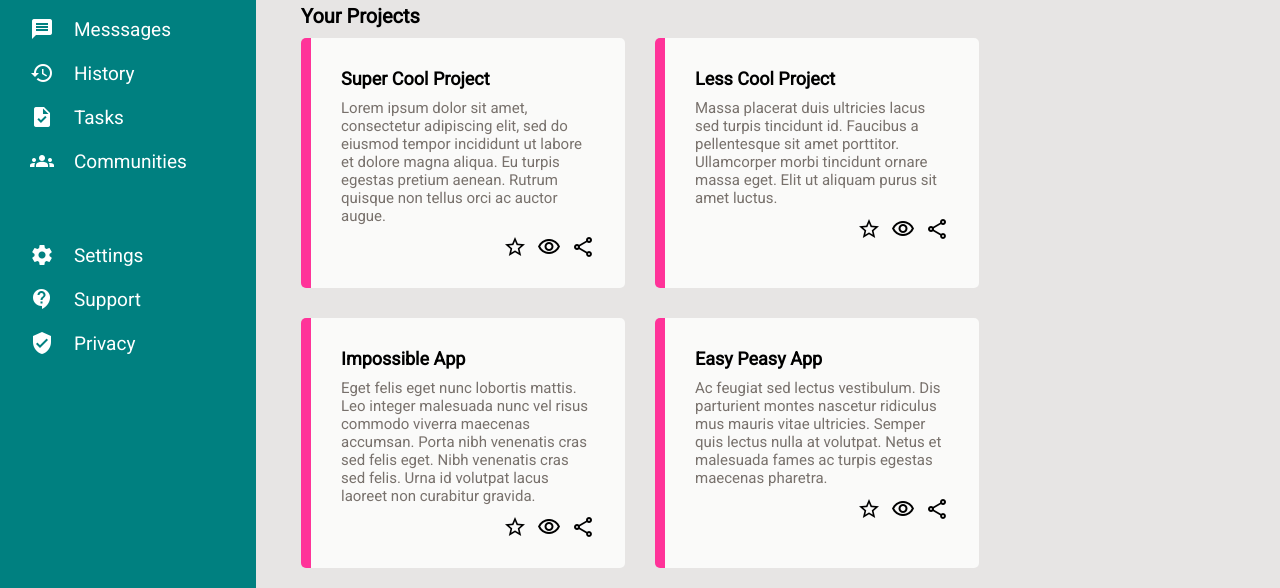
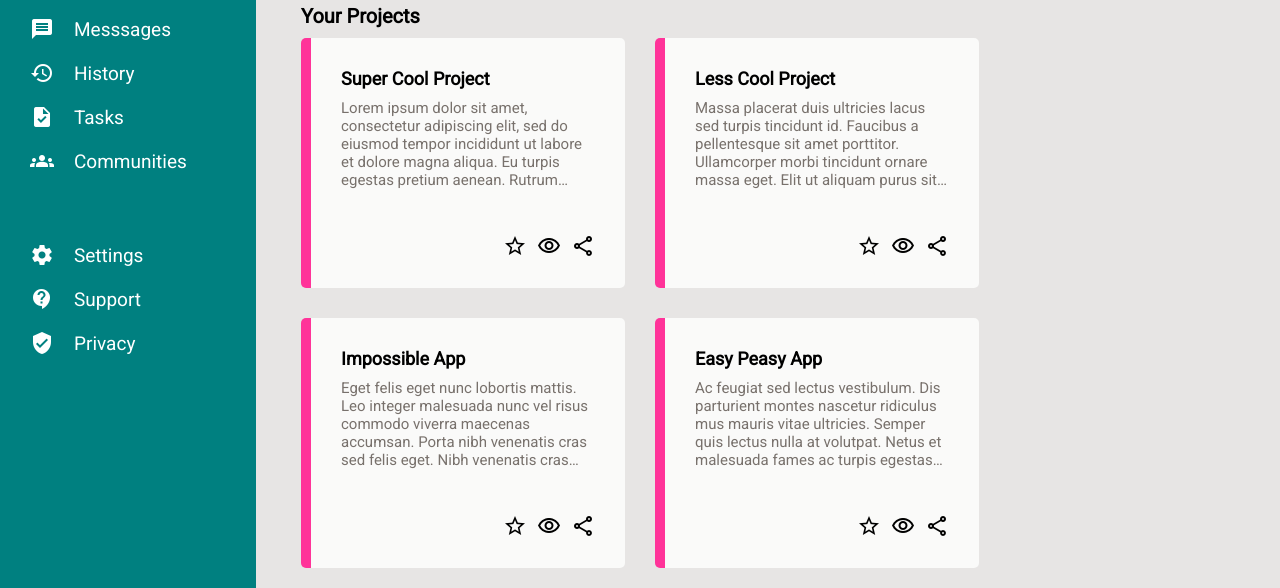
Before and after one commit to omarisayed/admin-dashboard, a plain HTML site: page index.html in a window 1280 px wide. Shown: the part 212-800 px from the top of the page. Drawn offline with Linux system fonts and the light colour scheme.

Commit message:
Completed styling of cards.

```diff
--- a/style.css
+++ b/style.css
@@ -227,6 +227,14 @@ a:active {
     gap: 1rem;
 }
 
+.card p{
+    overflow: hidden;
+   text-overflow: ellipsis;
+   display: -webkit-box;
+   -webkit-line-clamp: 5; /* number of lines to show on cards */
+   -webkit-box-orient: vertical;
+}
+
 .card-title{
     font-size: 1.8rem;
     color: #000000;
@@ -240,8 +248,14 @@ a:active {
 .card-icons{
     display: flex;
     justify-content: flex-end;
+
+    /*align-items: flex-end;*/
+    margin-top: auto; /*to add as much margin on the top of this div as there is space for. so, it will move down and add space/margin on top*/
+
     gap: 1rem;
 }
+
+
 
 .main2{
     grid-area: main2;
```
